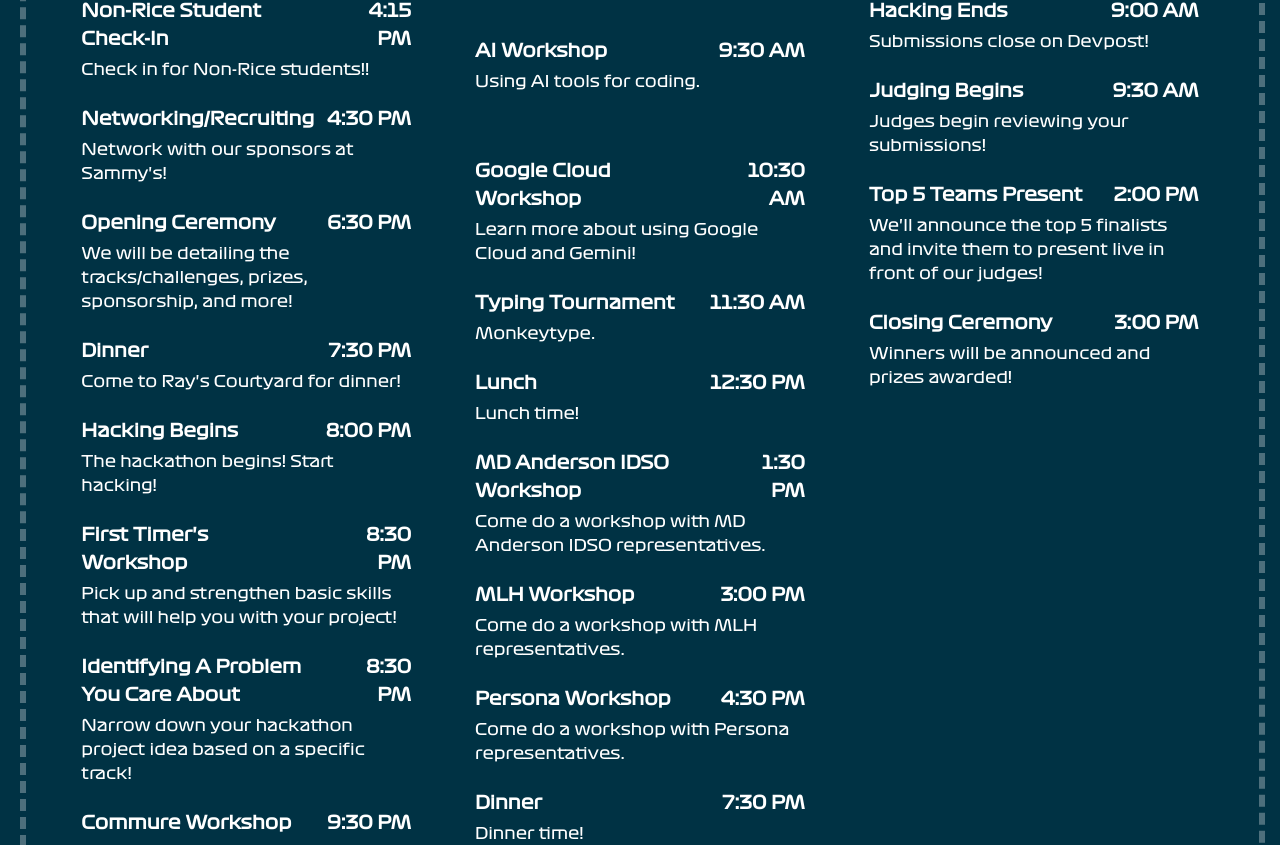
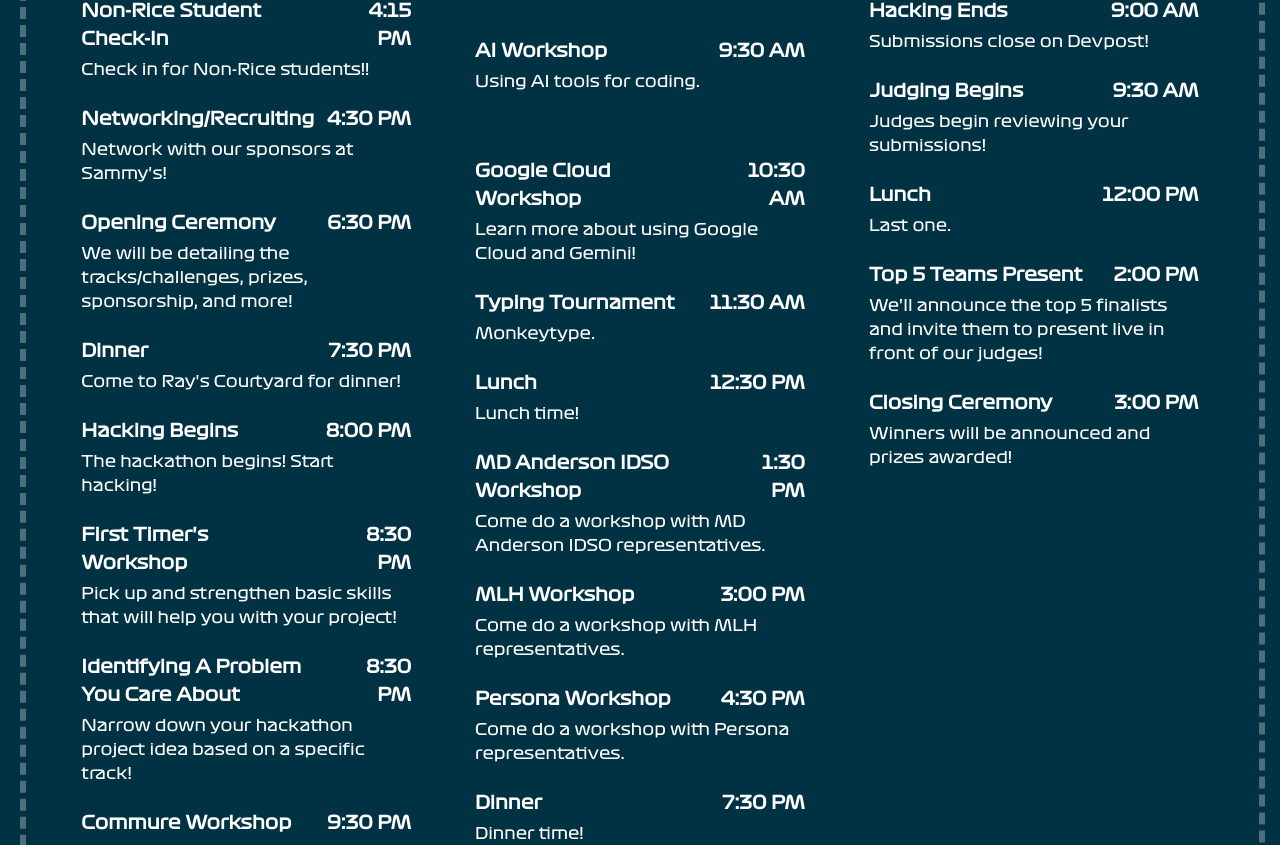
Before and after one commit to officialhackrice-rgb/14hackricepublic, a React (Create React App) app: page / in a window 1280 px wide. Shown: the part 1871-2716 px from the top of the page. Built offline with nearby package versions, Linux system fonts and the light colour scheme.

Commit message:
Add purebuttons and lunch

```diff
--- a/src/App.tsx
+++ b/src/App.tsx
@@ -374,6 +374,12 @@ export default function App(){
             </button>
             <button className="hover:scale-110 text-white text-left rounded-lg mt-5 md:mt-0 md:p-3 w-full">
               <div className="flex justify-between">
+                <h1 className="mb-1 font-semibold text-base md:text-lg">Lunch</h1>
+                <h2 className="ml-3 font-semibold text-right text-lg">12:00 PM </h2>
+              </div> Last one.
+            </button>
+            <button className="hover:scale-110 text-white text-left rounded-lg mt-5 md:mt-0 md:p-3 w-full">
+              <div className="flex justify-between">
                 <h1 className="mb-1 font-semibold text-base md:text-lg">Top 5 Teams Present</h1>
                 <h2 className="ml-3 font-semibold text-right text-lg">2:00 PM </h2>
               </div> We'll announce the top 5 finalists and invite them to present live in front of our judges!
@@ -563,6 +569,11 @@ export default function App(){
                 <a href="https://mastra.ai/" target="_blank"><img src="/assets/sponsors/mastra.png" alt="mathworks" className="w-48 h-auto"/></a>
               </div>
             </div>
+            <div className = "relative flex items-center justify-center w-56 h-56 m-auto">
+              <div className = "absolute flex items-center justify-center bg-orange-800 bg-opacity-15 outline outline-purple-300 rounded-2xl h-36 w-52 lg:h-40 lg:w-60">
+                <a href="https://www.purebuttons.com/" target="_blank"><img src="/assets/sponsors/pure-buttons.png" alt="mathworks" className="w-48 h-auto"/></a>
+              </div>
+            </div>
             <div className = "relative flex items-center justify-center w-56 h-56 mx-auto">
               <div className = "absolute flex items-center justify-center bg-orange-800 bg-opacity-15 outline outline-purple-300 rounded-2xl h-36 w-52 lg:h-40 lg:w-60">
                 <a href= "https://nordpass.com/" target="_blank"><img src={NORDsponsor1} alt="nordpass" className="w-48 h-auto"/></a>
```
Also changed, not shown: public/assets/sponsors/pure-buttons.png (added).
